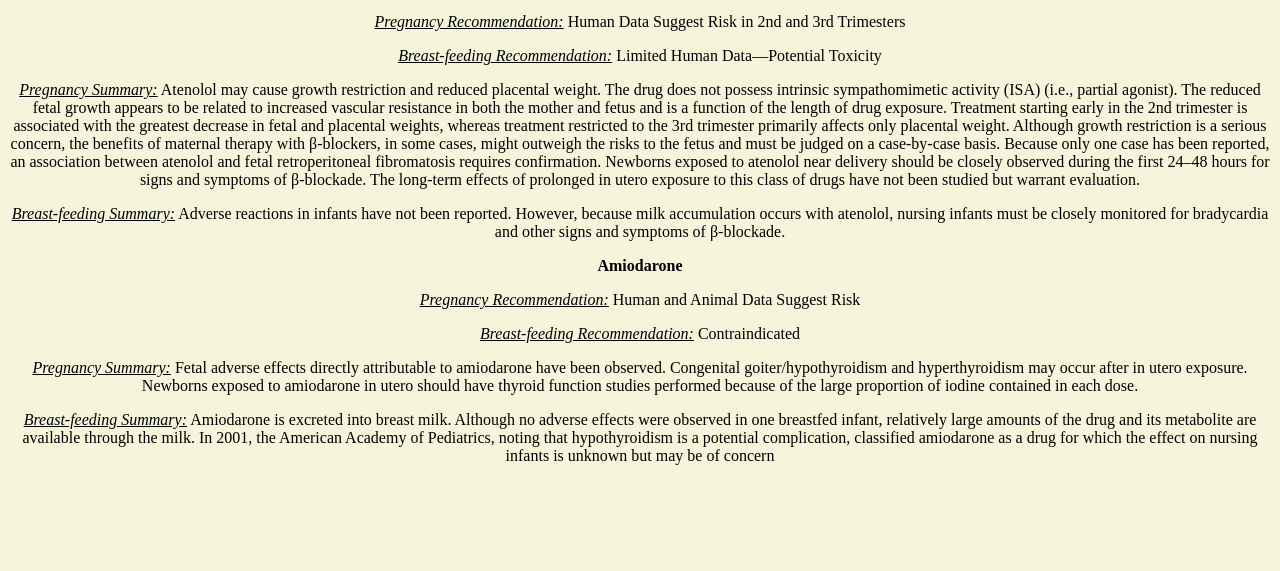
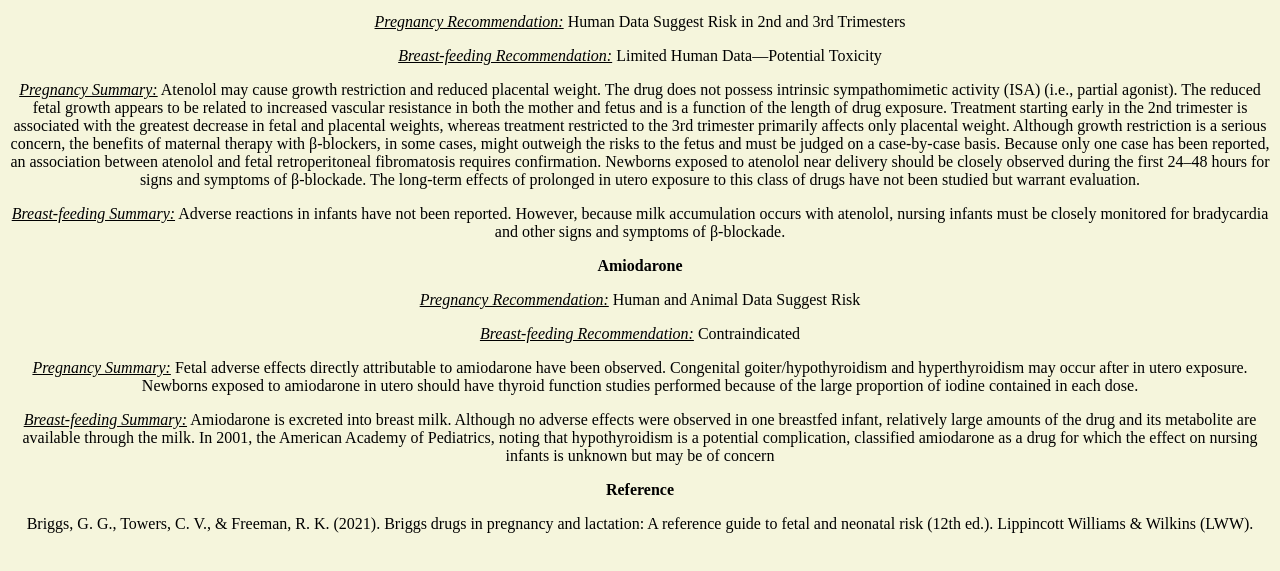
Before and after one commit to zjohns235/CV-Teratogenic-Drugs, a plain HTML site: page others.html in a window 1280 px wide. Shown: the part 101-672 px from the top of the page. Drawn offline with Linux system fonts and the light colour scheme.

Commit message:
Update others.html

```diff
--- a/others.html
+++ b/others.html
@@ -24,4 +24,7 @@
   <script src="script.js"></script>
 </body>
 
+<h3>Reference</h3>
+<p>Briggs, G. G., Towers, C. V., & Freeman, R. K. (2021). Briggs drugs in pregnancy and lactation: A reference guide to fetal and neonatal risk (12th ed.). Lippincott Williams & Wilkins (LWW). </p>
+
 </html>
```
